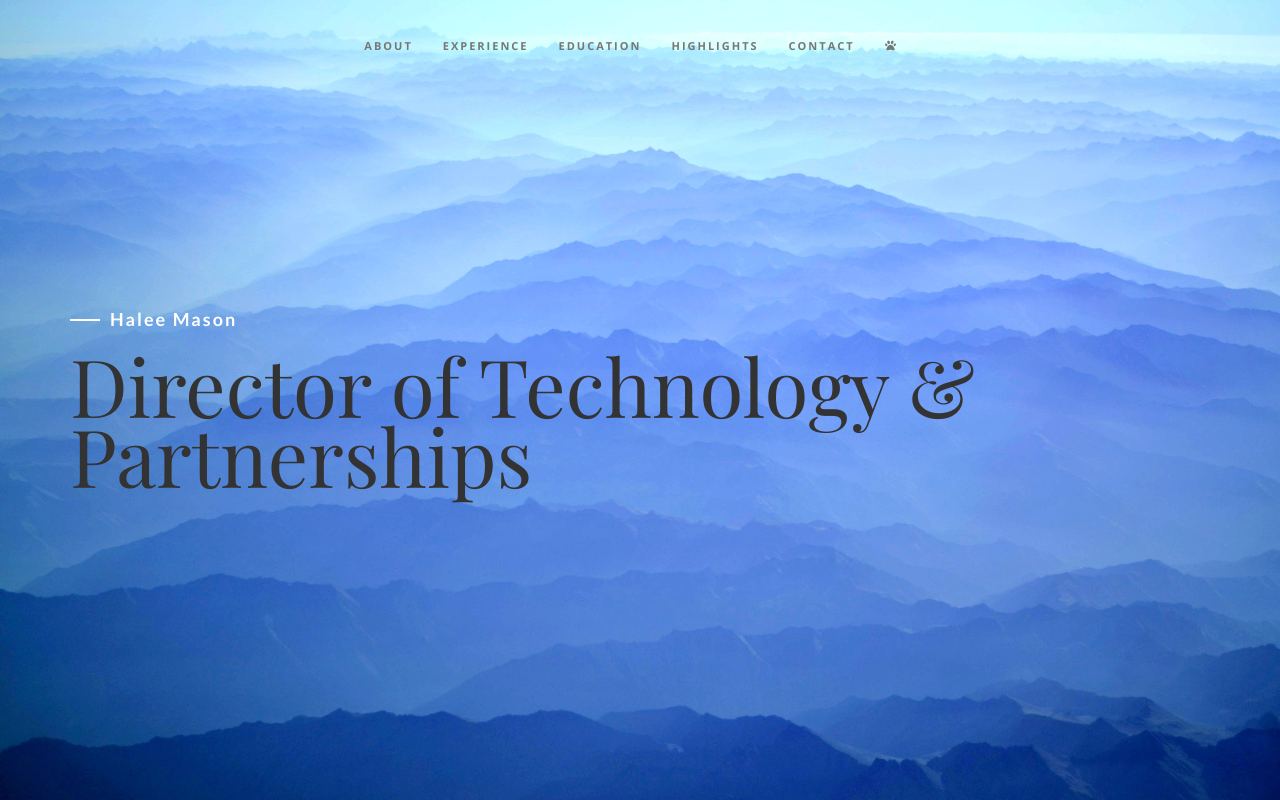
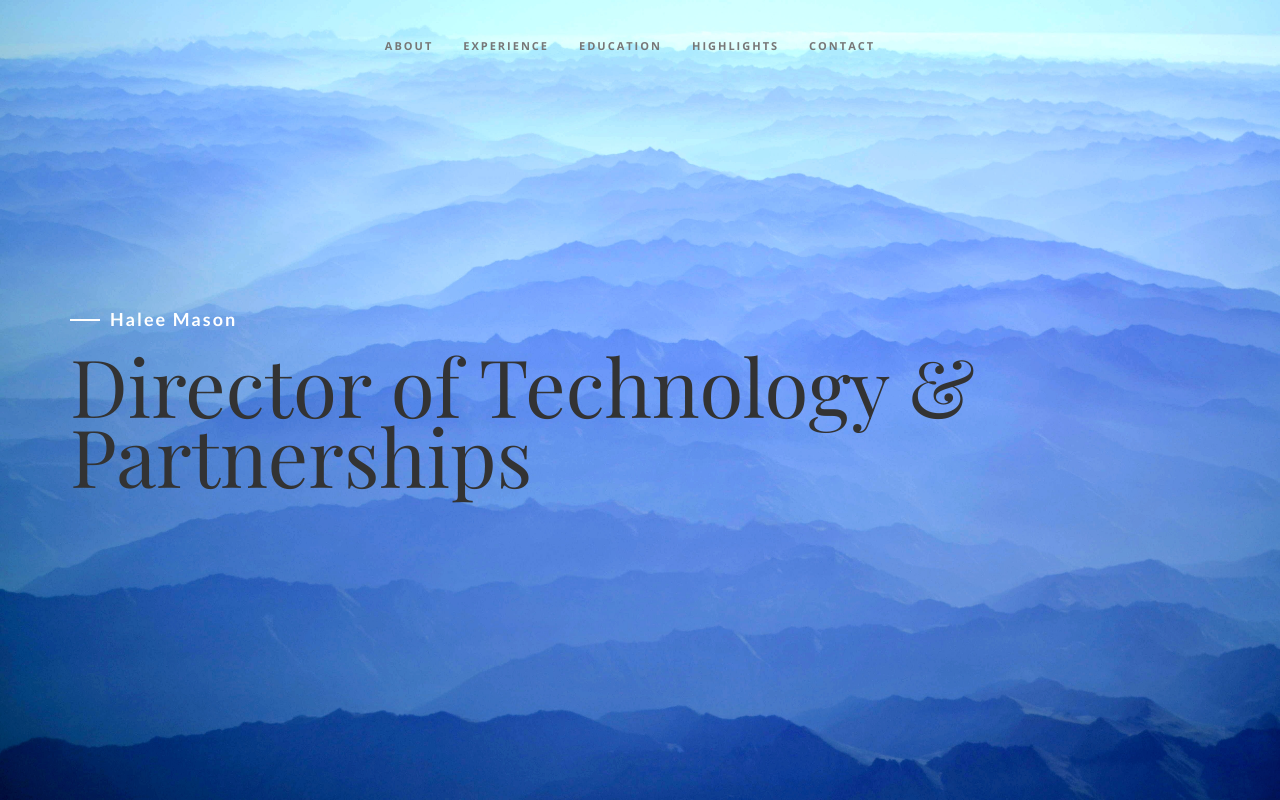
Before and after one commit to haleemason/personal-website, a Vue app: page / in a window 1280 px wide. Shown: the top 800 px of the page. Built offline with nearby package versions, Linux system fonts and the light colour scheme; a web font is replaced by a local one.

Commit message:
Hide Dogs page
Remove dogs page from nav bar for official deployment

```diff
--- a/src/components/NavBar.vue
+++ b/src/components/NavBar.vue
@@ -35,9 +35,9 @@ const isDogsPage = computed(()=> {
       <li><a href="/#highlights">Highlights</a></li>
       <li><a href="/#contact">Contact</a></li>
       <li>
-       <a href="/dogs">
+       <!-- <a href="/dogs">
         <font-awesome-icon class="navbar-icon" :icon="['fas', 'paw']" />
-      </a>
+      </a> -->
       </li>
      </ul>
     </div>
```
